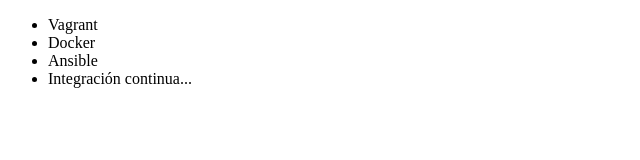
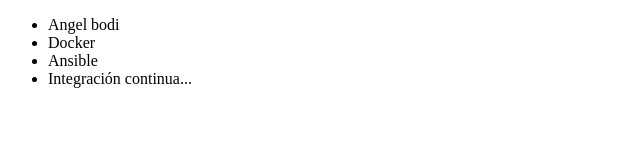
Before and after one commit to HumbertoJPA/alura-git, a plain HTML site: page index.html in a window 1280 px wide. Shown: the full height of the page, 0-640 px from the left. Drawn offline with Linux system fonts and the light colour scheme.

Commit message:
Arreglando la lista con el nombre de angel

```diff
--- a/index.html
+++ b/index.html
@@ -8,7 +8,7 @@
 </head>
 <body>
     <Ul>
-        <li> Vagrant </li>
+        <li> Angel bodi </li>
         <li> Docker </li>
         <li> Ansible </li>
         <li> Integración continua... </li>
```
